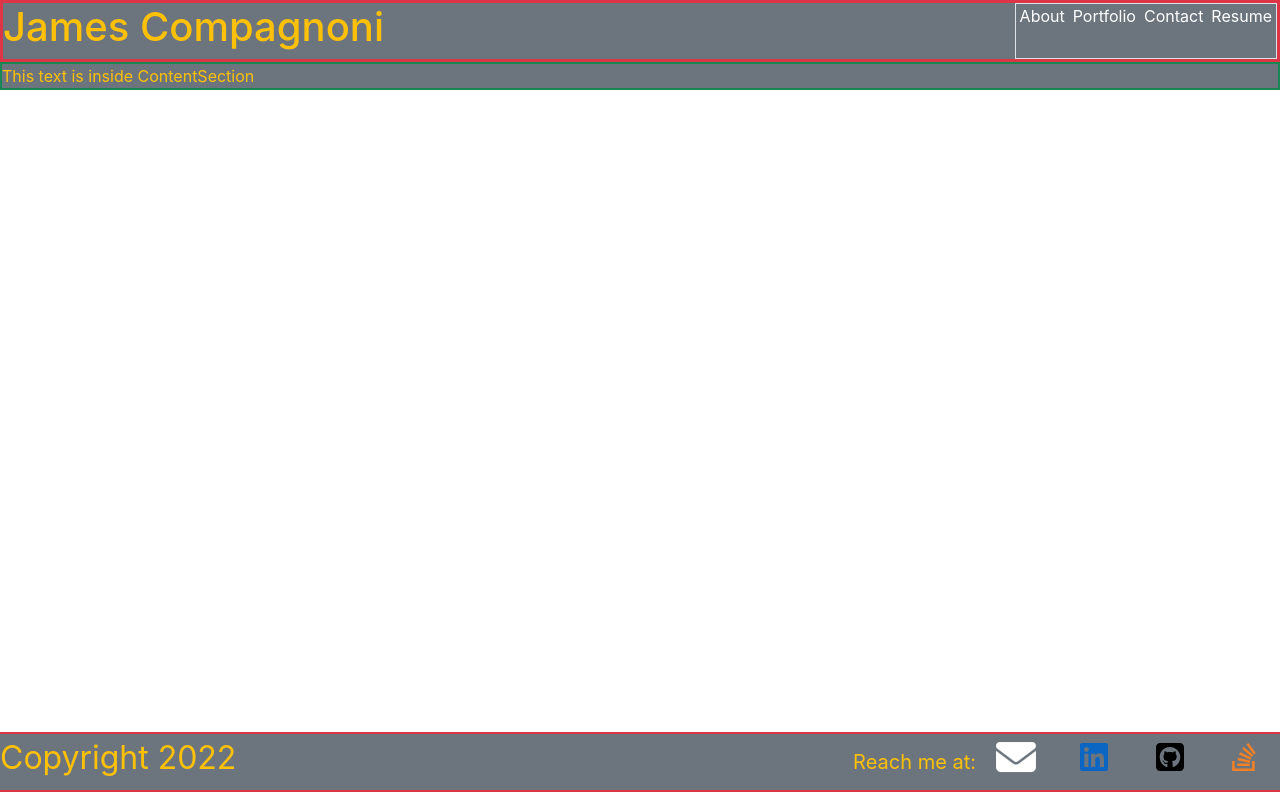
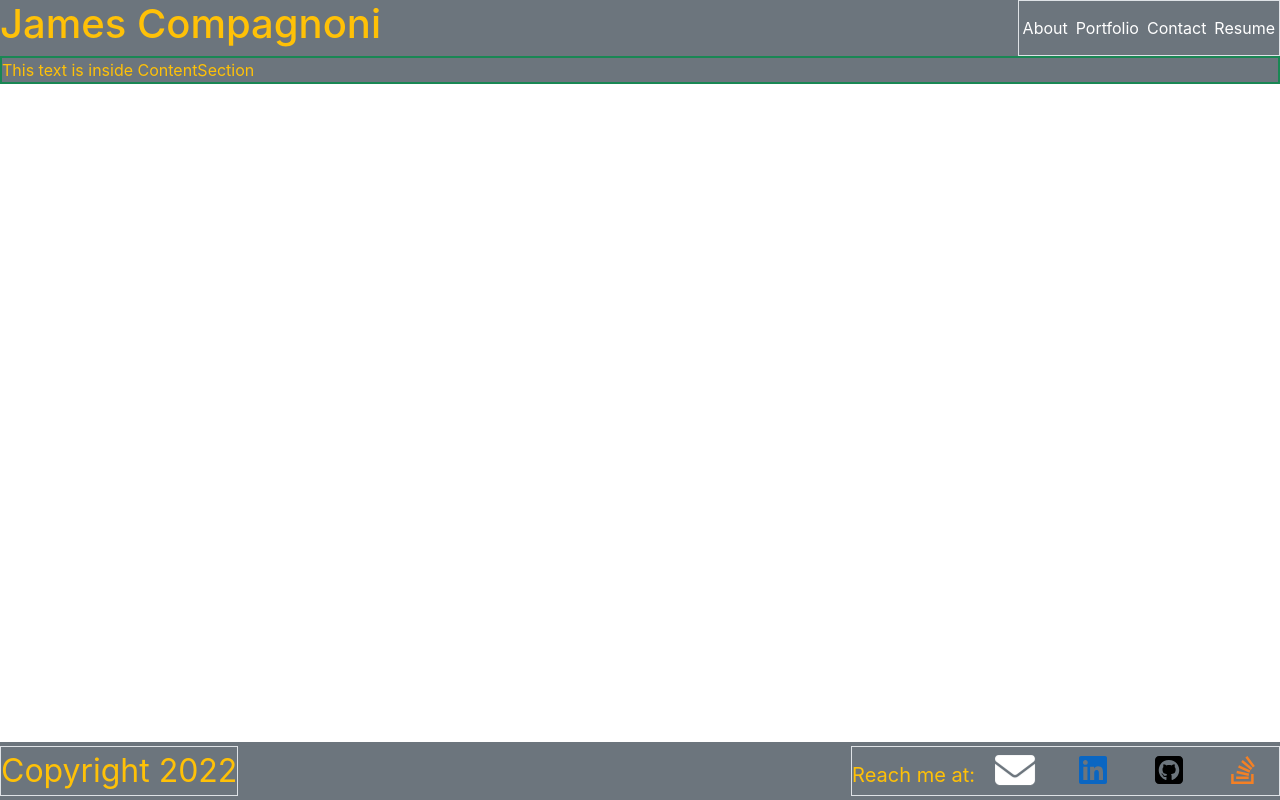
Before and after one commit to jcomp-03/react-portfolio, a React (Create React App) app: page / in a window 1280 px wide. Built offline with nearby package versions, Linux system fonts and the light colour scheme.

Commit message:
Testing passing props from App > Header > NavigationBar component

```diff
--- a/src/App.js
+++ b/src/App.js
@@ -1,13 +1,33 @@
-import React from "react";
+import React, { useState } from "react";
 import Header from "./components/Header";
-// import NavigationBar from "./components/NavigationBar";
 import ContentSection from "./components/ContentSection";
 import Footer from "./components/Footer";
 
 function App() {
+  const [navSections] = useState([
+    {
+      name: "About",
+    },
+    {
+      name: "Portfolio",
+    },
+    {
+      name: "Contact",
+    },
+    {
+      name: "Resume",
+    },
+  ]);
+
+  const [currentSection, setCurrentSection] = useState(navSections[0]);
+
   return (
     <div className="bg-secondary text-warning">
-      <Header />
+      <Header
+        navSections={navSections}
+        currentSection={currentSection}
+        setCurrentSection={setCurrentSection}
+      />
       <ContentSection />
       <Footer />
     </div>
--- a/src/components/Footer/index.js
+++ b/src/components/Footer/index.js
@@ -12,11 +12,11 @@ function Footer() {
 
   return (
     <footer
-      className="border-top border-bottom border-danger border-2 d-flex justify-content-between fs-2 my-2"
+      className="border-top border-white border-2 d-flex justify-content-between align-items-center fs-2"
       id="footer"
     >
-      <p>Copyright {year}</p>
-      <div>
+      <span className="border">Copyright {year}</span>
+      <div className="border">
         <span className="fs-5">Reach me at:</span>
         <span>
           <a href="mailto:jcomp_03@yahoo.com" style={{ color: "white" }}>
--- a/src/components/Header/index.js
+++ b/src/components/Header/index.js
@@ -1,12 +1,17 @@
 import React from "react";
 import NavigationBar from "../NavigationBar";
 
-function Header() {
+function Header(props) {
+  const { navSections = [], currentSection, setCurrentSection } = props;
   return (
-    <div className="border border-danger border-3 d-flex justify-content-between">
+    <header className="d-flex justify-content-between">
       <h1>James Compagnoni</h1>
-      <NavigationBar />
-    </div>
+      <NavigationBar
+        navSections={navSections}
+        currentSection={currentSection}
+        setCurrentSection={setCurrentSection}
+      />
+    </header>
   );
 }
 
--- a/src/components/NavigationBar/index.js
+++ b/src/components/NavigationBar/index.js
@@ -1,32 +1,32 @@
-import React from "react";
+import React, { useState, useEffect } from "react";
+import ContentSection from "../ContentSection";
 
-function NavigationBar() {
-  const navSections = [
-    {
-      name: "About",
-    },
-    {
-      name: "Portfolio",
-    },
-    {
-      name: "Contact",
-    },
-    {
-      name: "Resume",
-    },
-  ];
+function NavigationBar(props) {
+  const {
+    navSections = [],
+    currentSection,
+    setCurrentSection
+  } = props;
+
+  useEffect(() => {
+    document.title = currentSection.name;
+  }, [currentSection]);
 
   function navSectionHandler(name) {
     console.log(`${name} clicked!`);
   }
 
   return (
-    <nav className="border">
-      <ul className="list-unstyled d-flex">
+    <nav className="border d-flex">
+      <ul className="list-unstyled align-self-center d-flex my-0">
         {navSections.map((section) => (
-          <li className="mx-1" key={section.name}>
+          <li
+            className={`mx-1 ${
+              currentSection.name === section.name && "navActive"
+            }`}
+            key={section.name}
+          >
             <span
-              href="#about"
               className="text-decoration-none text-white"
               onClick={() => navSectionHandler(section.name)}
             >
```
Also changed, not shown: src/components/AboutMe/index.js (added, +10 -0 lines).
